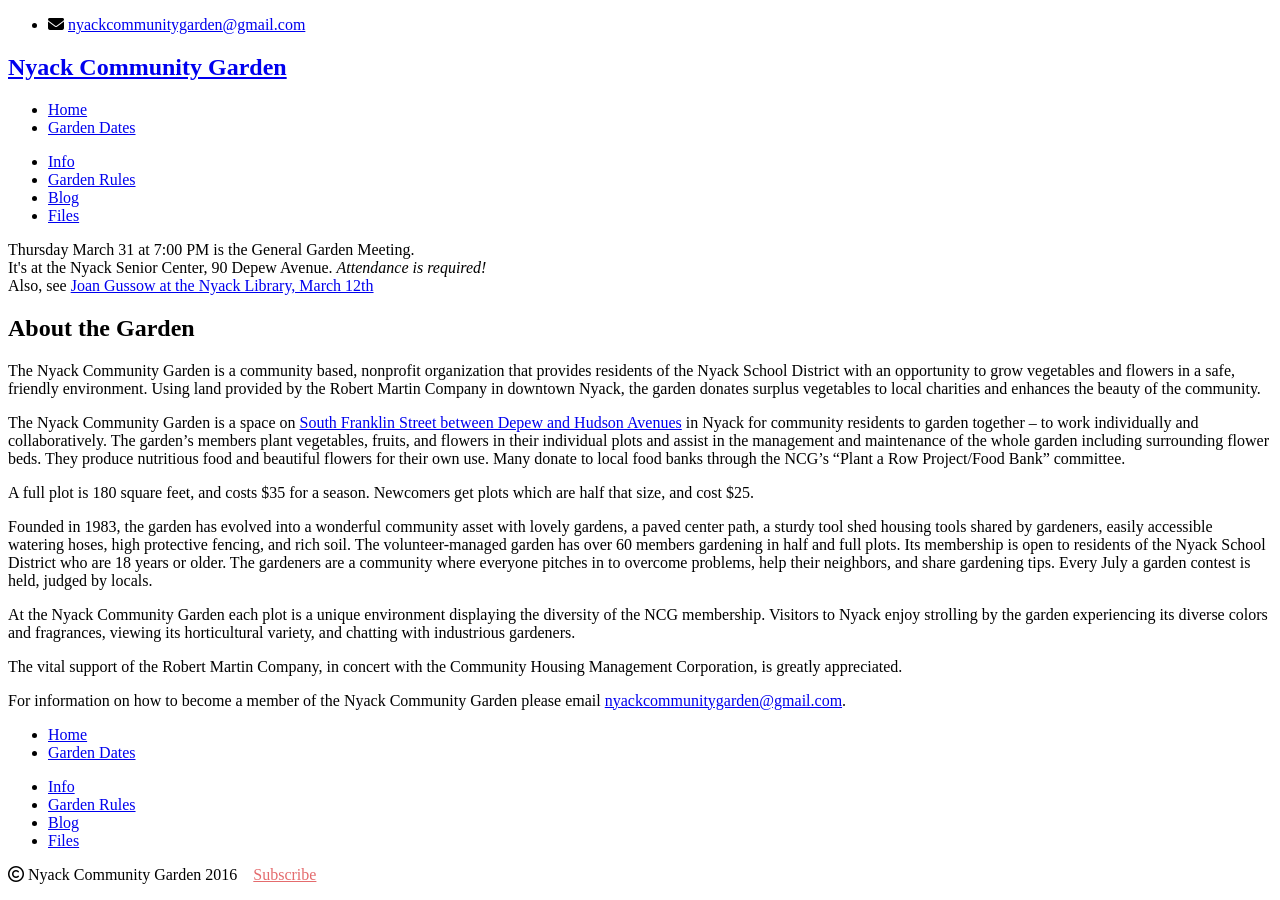
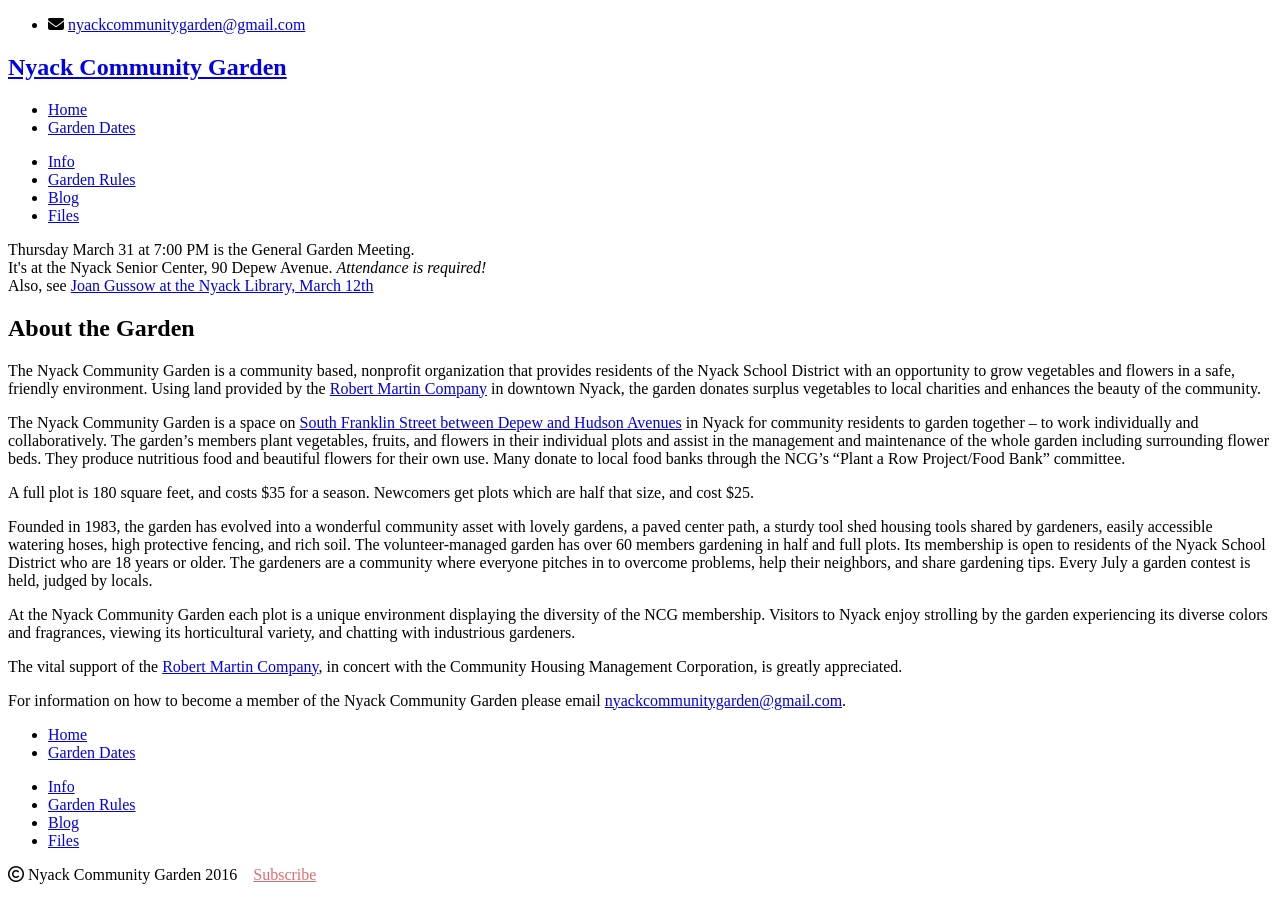
Before and after one commit to bosborne/nyackcommunitygarden, a Jekyll site: the page built from info/index.html, in a window 1280 px wide. Built offline with Jekyll 4.4.1, drawn with Linux system fonts in a browser that asks for light colours; nearby versions of some CDN libraries; library files that are not in the unit come from our copies; some of the changed lines change nothing that is shown.

Commit message:
Add link

```diff
--- a/info/index.html
+++ b/info/index.html
@@ -6,7 +6,7 @@
 
 <h2>About the Garden</h2>
 <p>
-The Nyack Community Garden is a community based, nonprofit organization that provides residents of the Nyack School District with an opportunity to grow vegetables and flowers in a safe, friendly environment. Using land provided by the Robert Martin Company in downtown Nyack, the garden donates surplus vegetables to local charities and enhances the beauty of the community.
+The Nyack Community Garden is a community based, nonprofit organization that provides residents of the Nyack School District with an opportunity to grow vegetables and flowers in a safe, friendly environment. Using land provided by the <a href="http://robertmartincompany.com">Robert Martin Company</a> in downtown Nyack, the garden donates surplus vegetables to local charities and enhances the beauty of the community.
 </p>
 <p>
 The Nyack Community Garden is a space on <a href="http://www.openstreetmap.org/?minlon=-73.9218139648438&minlat=41.0889358520508&maxlon=-73.9215545654297&maxlat=41.0897102355957">South Franklin Street between Depew and Hudson Avenues</a> in Nyack for community residents to garden together – to work individually and collaboratively. The garden’s members plant vegetables, fruits, and flowers in their individual plots and assist in the management and maintenance of the whole garden including surrounding flower beds. They produce nutritious food and beautiful flowers for their own use. Many donate to local food banks through the NCG’s “Plant a Row Project/Food Bank” committee.
@@ -21,7 +21,7 @@
 At the Nyack Community Garden each plot is a unique environment displaying the diversity of the NCG membership. Visitors to Nyack enjoy strolling by the garden experiencing its diverse colors and fragrances, viewing its horticultural variety, and chatting with industrious gardeners.
 </p>
 <p>
-The vital support of the Robert Martin Company, in concert with the Community Housing Management Corporation, is greatly appreciated.
+The vital support of the <a href="http://robertmartincompany.com">Robert Martin Company</a>, in concert with the Community Housing Management Corporation, is greatly appreciated.
 </p>
 <p>
 For information on how to become a member of the Nyack Community Garden please email <a href="mailto:nyackcommunitygarden@gmail.com">nyackcommunitygarden@gmail.com</a>.
```
